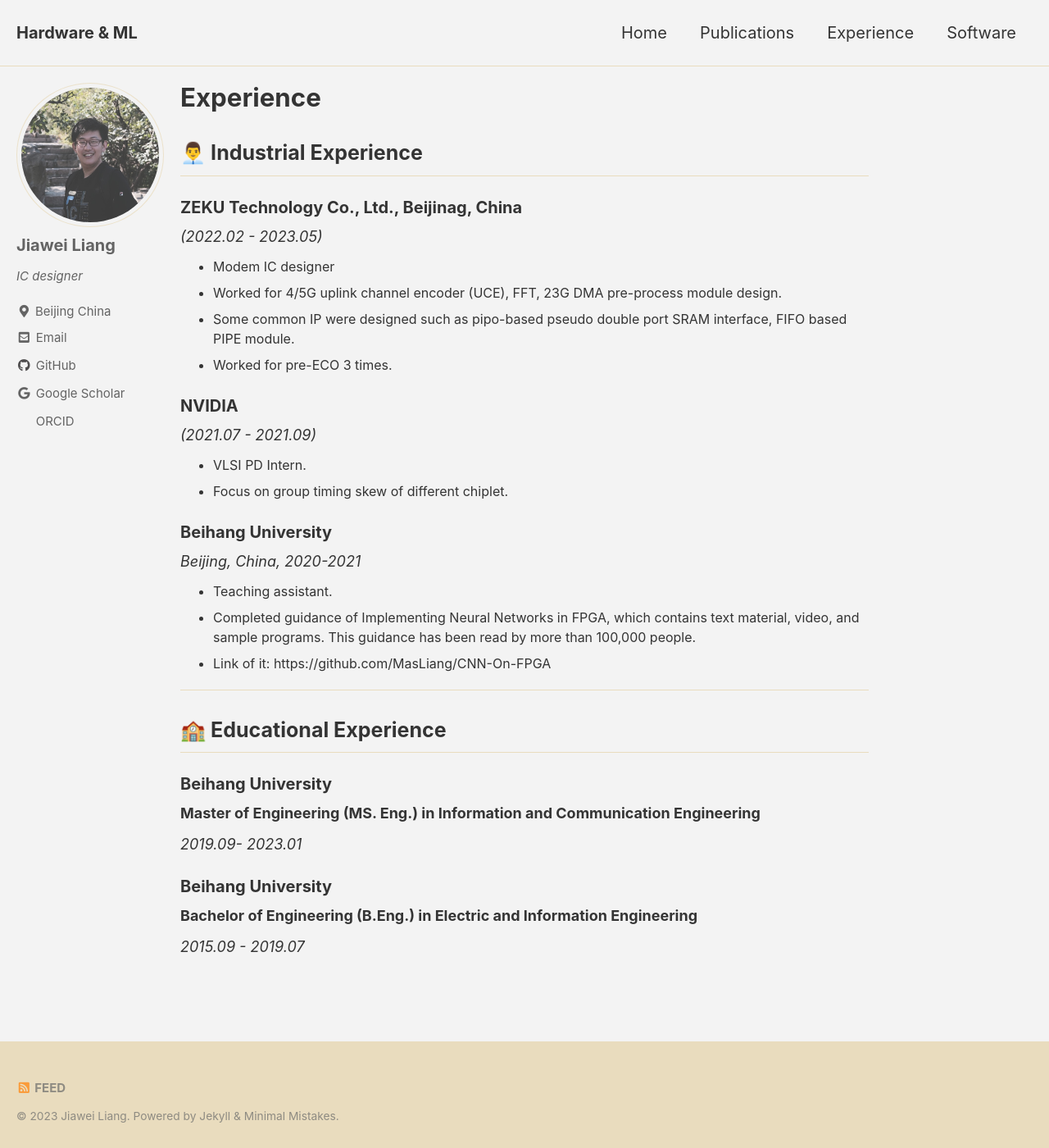
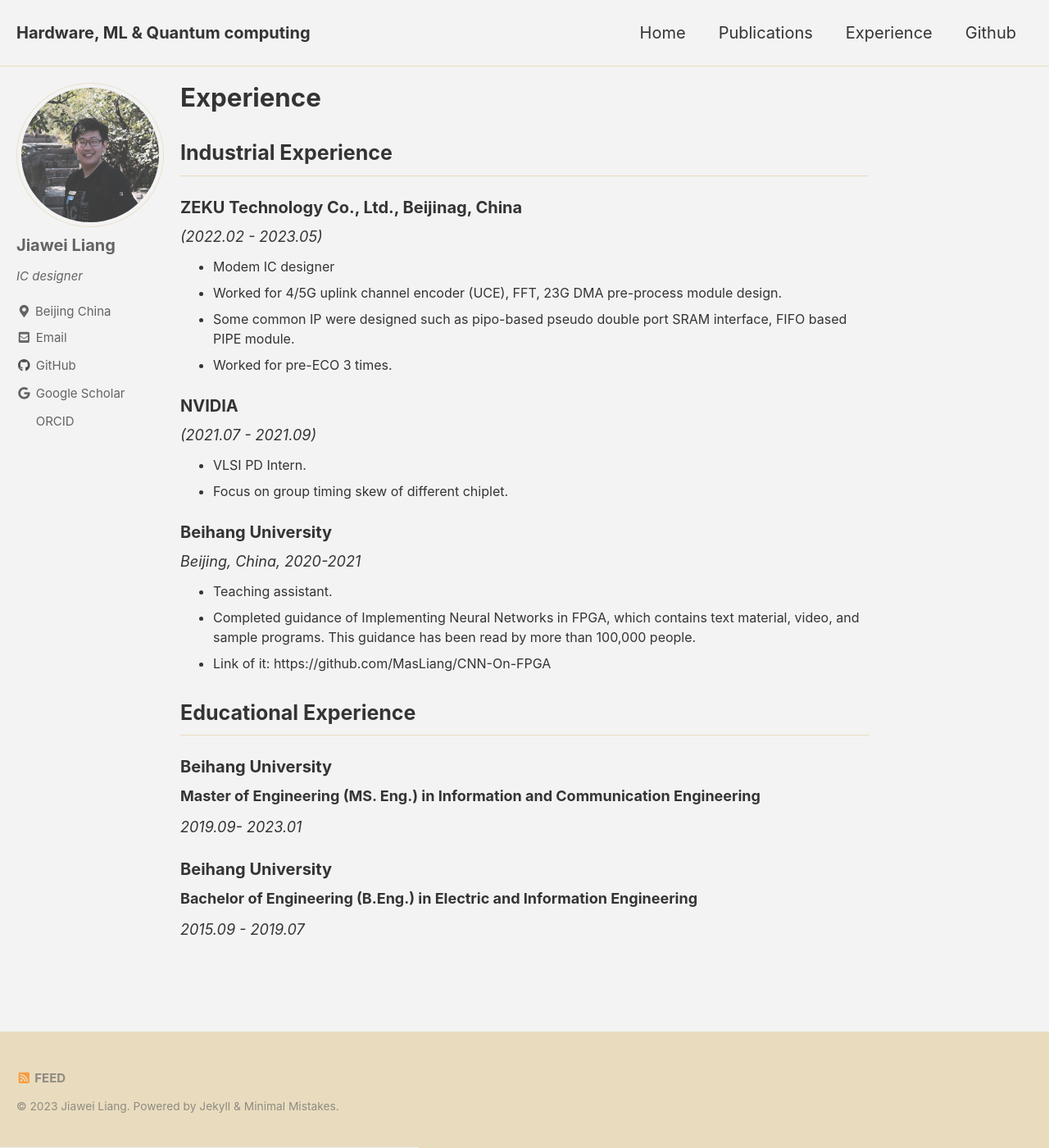
Before and after one commit to MasLiang/MasLiang.github.io, a Jekyll site: the page built from _pages/experience.md, in a window 1280 px wide and 1400 px high. Shown: the whole window at 82% size. Built offline with Jekyll 4.4.1, drawn with Linux system fonts in a browser that asks for light colours; cached includes are drawn as plain includes.

Commit message:
change some details

```diff
--- a/_config.yml
+++ b/_config.yml
@@ -16,7 +16,7 @@ minimal_mistakes_skin    : "dirt" # "air", "aqua", "contrast", "dark", "dirt", "
 
 # Site Settings
 locale                   : "Beijing China"
-title                    : "Hardware & ML"
+title                    : "Hardware, ML & Quantum computing"
 title_separator          : "-"
 subtitle                 : # site tagline that appears below site title in masthead
 name                     : "Jiawei Liang"
--- a/_data/navigation.yml
+++ b/_data/navigation.yml
@@ -6,7 +6,7 @@ main:
     url: /pages/pub
   - title: "Experience"
     url: /pages/exp
-  - title: "Software"
+  - title: "Github"
     url: https://github.com/MasLiang
   # - title: "About"
   #   url: https://mmistakes.github.io/minimal-mistakes/about/
--- a/_pages/experience.md
+++ b/_pages/experience.md
@@ -5,7 +5,7 @@ author_profile: true
 ---
 # Experience
 
-## 👨‍💼 Industrial Experience
+## Industrial Experience
 
 ###### ZEKU Technology Co., Ltd., Beijinag, China
 *<font size=4>(2022.02 - 2023.05) </font>*
@@ -26,9 +26,8 @@ author_profile: true
 - Completed guidance of Implementing Neural Networks in FPGA, which contains text material, video, and sample programs. This guidance has been read by more than 100,000 people.
 - Link of it: https://github.com/MasLiang/CNN-On-FPGA
 
-___
 
-##  🏫 Educational Experience
+## Educational Experience
 
 ###### Beihang University
 
```
Also changed, not shown: _pages/pub.md (+0 -3 lines).
